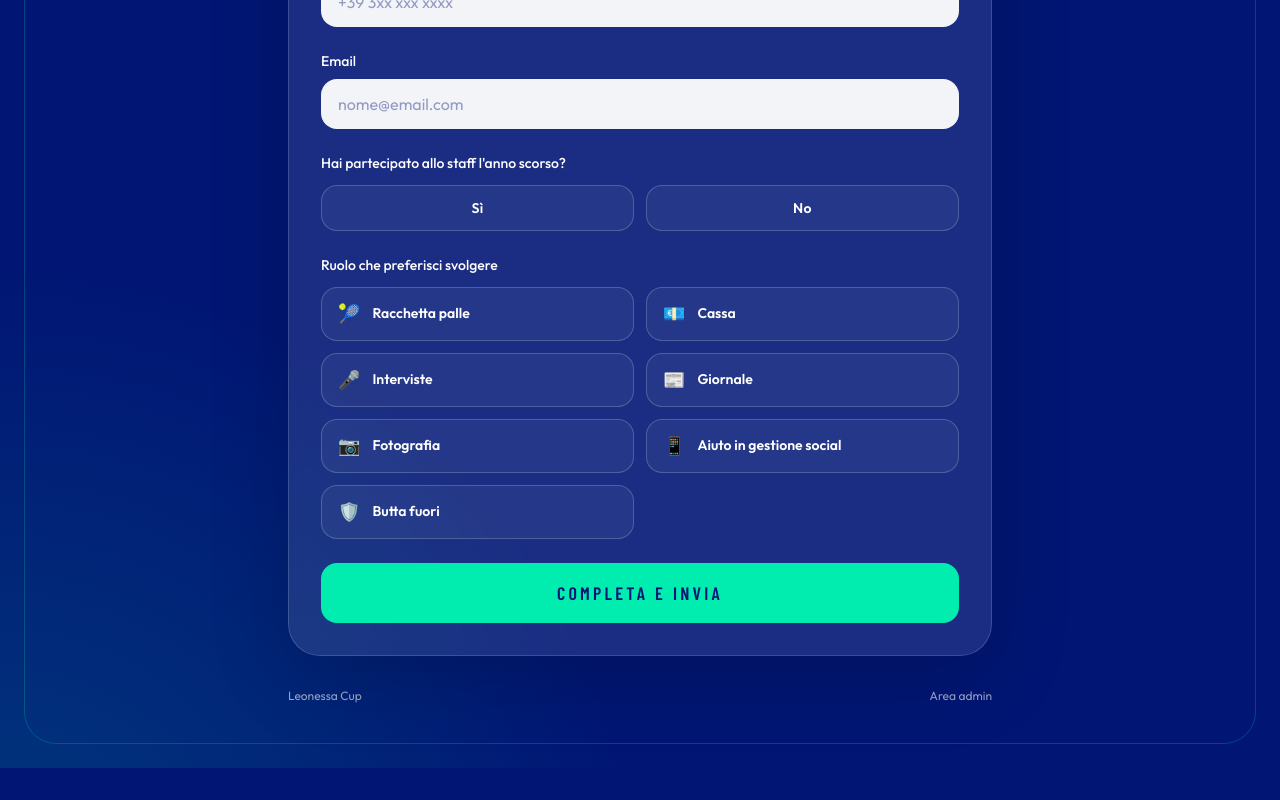
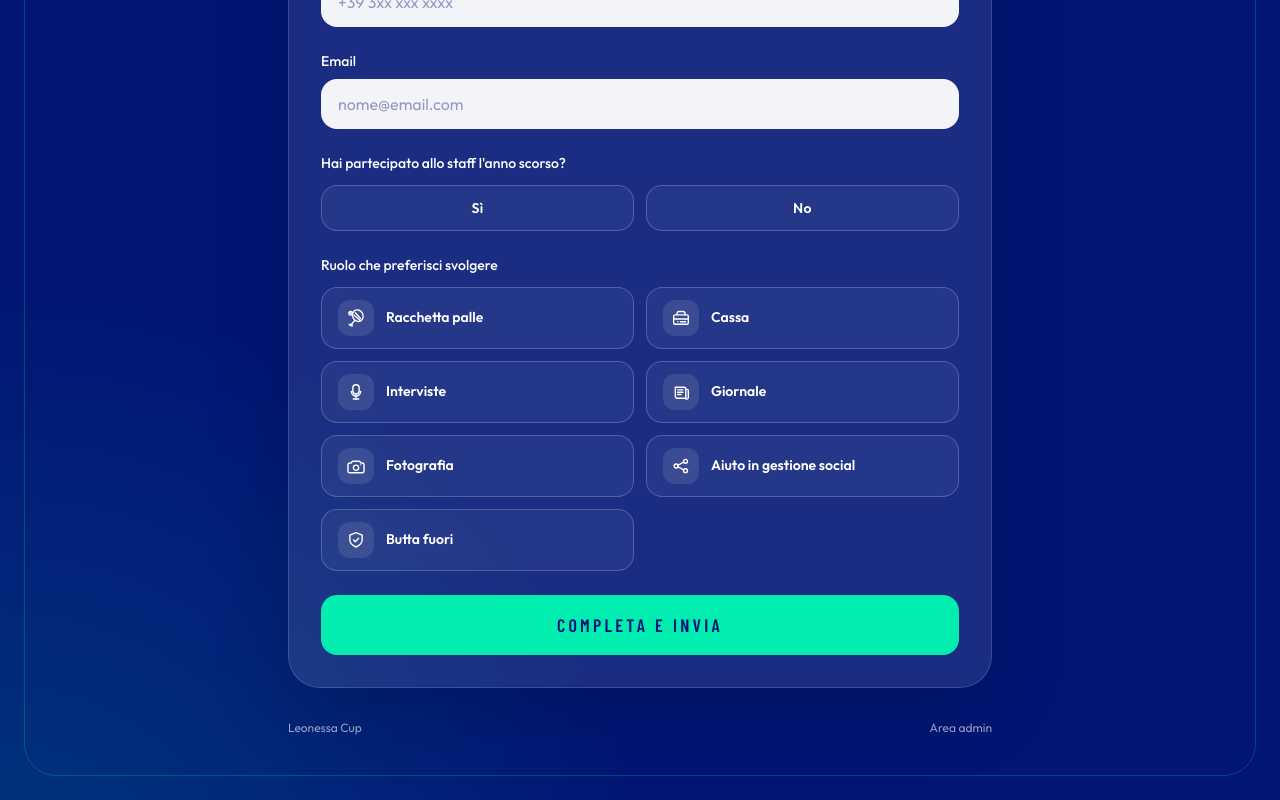
Before and after one commit to m8lamario/form-staff, a Next.js app: page / in a window 1280 px wide. Shown: the part 635-1435 px from the top of the page. Before the commit the page ends 1403 px from the top, so only its background shows below. Built offline with nearby package versions, Linux system fonts and the light colour scheme.

Commit message:
Replace staff role emojis with line icons
Role choices on the public form now use stroke SVG icons that inherit the button color, instead of emoji.

```diff
--- /dev/null
+++ b/components/RoleIcons.tsx
@@ -0,0 +1,117 @@
+import type { StaffRoleId } from "@/lib/staff";
+import type { ReactNode, SVGProps } from "react";
+
+type IconProps = SVGProps<SVGSVGElement>;
+
+function Icon({ children, ...props }: IconProps & { children: ReactNode }) {
+  return (
+    <svg
+      viewBox="0 0 24 24"
+      fill="none"
+      stroke="currentColor"
+      strokeWidth="1.7"
+      strokeLinecap="round"
+      strokeLinejoin="round"
+      aria-hidden
+      className="h-5 w-5 shrink-0"
+      {...props}
+    >
+      {children}
+    </svg>
+  );
+}
+
+function RacchettaPalleIcon() {
+  return (
+    <Icon>
+      <ellipse cx="14.2" cy="9.2" rx="6.2" ry="7.1" transform="rotate(-28 14.2 9.2)" />
+      <path d="M11.2 5.8 17.4 12.6" />
+      <path d="M9.8 8.6 16.6 14.8" />
+      <path d="M10.6 14.8 5.2 21.2" />
+      <path d="M3.8 19.8h3.4v2.1" />
+      <circle cx="5.6" cy="6.4" r="2.15" />
+      <path d="M4.4 5.2c.7.3 1.6.9 1.9 1.9" />
+    </Icon>
+  );
+}
+
+function CassaIcon() {
+  return (
+    <Icon>
+      <rect x="3.2" y="8.2" width="17.6" height="11.2" rx="1.8" />
+      <path d="M7.2 8.2V6.6A2.4 2.4 0 0 1 9.6 4.2h4.8a2.4 2.4 0 0 1 2.4 2.4v1.6" />
+      <path d="M3.2 13.2h17.6" />
+      <circle cx="8.2" cy="16.4" r="0.9" fill="currentColor" stroke="none" />
+      <path d="M11.4 16.4h6.2" />
+    </Icon>
+  );
+}
+
+function IntervisteIcon() {
+  return (
+    <Icon>
+      <rect x="8.2" y="3.2" width="7.6" height="11.2" rx="3.8" />
+      <path d="M6.4 11.2a5.6 5.6 0 0 0 11.2 0" />
+      <path d="M12 16.8v3.6" />
+      <path d="M8.8 20.4h6.4" />
+    </Icon>
+  );
+}
+
+function GiornaleIcon() {
+  return (
+    <Icon>
+      <path d="M5.2 6.2h10.4A2.2 2.2 0 0 1 17.8 8.4v11H7.2A2 2 0 0 1 5.2 17.4V6.2Z" />
+      <path d="M17.8 8.8h1.4A1.6 1.6 0 0 1 20.8 10.4v8.2a1.8 1.8 0 0 1-1.8 1.8h-1.2" />
+      <path d="M8 9.4h6.4" />
+      <path d="M8 12.2h6.4" />
+      <path d="M8 15h4.2" />
+    </Icon>
+  );
+}
+
+function FotografiaIcon() {
+  return (
+    <Icon>
+      <path d="M4.2 8.4h2.1l1.3-2.2h8.8l1.3 2.2h2.1A1.8 1.8 0 0 1 21.6 10.2v8A1.8 1.8 0 0 1 19.8 20H4.2A1.8 1.8 0 0 1 2.4 18.2v-8A1.8 1.8 0 0 1 4.2 8.4Z" />
+      <circle cx="12" cy="14.1" r="3.15" />
+      <path d="M17.8 10.6h.02" />
+    </Icon>
+  );
+}
+
+function SocialIcon() {
+  return (
+    <Icon>
+      <circle cx="6.2" cy="12" r="2.35" />
+      <circle cx="17.4" cy="6.4" r="2.35" />
+      <circle cx="17.4" cy="17.6" r="2.35" />
+      <path d="M8.3 11.1 15.2 7.4" />
+      <path d="M8.3 12.9 15.2 16.6" />
+    </Icon>
+  );
+}
+
+function ButtaFuoriIcon() {
+  return (
+    <Icon>
+      <path d="M12 3.2 19.4 6.2v5.3c0 4.4-3 7.2-7.4 8.9C7.6 18.7 4.6 15.9 4.6 11.5V6.2L12 3.2Z" />
+      <path d="M9.1 12.1 11.1 14.1 15.2 9.8" />
+    </Icon>
+  );
+}
+
+const ICONS: Record<StaffRoleId, () => ReactNode> = {
+  RACCHETTA_PALLE: RacchettaPalleIcon,
+  CASSA: CassaIcon,
+  INTERVISTE: IntervisteIcon,
+  GIORNALE: GiornaleIcon,
+  FOTOGRAFIA: FotografiaIcon,
+  SOCIAL: SocialIcon,
+  BUTTA_FUORI: ButtaFuoriIcon,
+};
+
+export function RoleIcon({ role }: { role: StaffRoleId }) {
+  const Glyph = ICONS[role];
+  return <Glyph />;
+}
--- a/components/StaffForm.tsx
+++ b/components/StaffForm.tsx
@@ -2,22 +2,13 @@
 
 import { FormEvent, useMemo, useState } from "react";
 import { useRouter } from "next/navigation";
+import { RoleIcon } from "@/components/RoleIcons";
 import {
   STAFF_ROLES,
   validateStaffPayload,
   type FieldErrors,
   type StaffRoleId,
 } from "@/lib/staff";
-
-const ROLE_ICONS: Record<StaffRoleId, string> = {
-  RACCHETTA_PALLE: "🎾",
-  CASSA: "💶",
-  INTERVISTE: "🎤",
-  GIORNALE: "📰",
-  FOTOGRAFIA: "📷",
-  SOCIAL: "📱",
-  BUTTA_FUORI: "🛡️",
-};
 
 type FormState = {
   firstName: string;
@@ -211,8 +202,13 @@ export function StaffForm() {
                 }`}
                 aria-pressed={selected}
               >
-                <span aria-hidden className="text-lg">
-                  {ROLE_ICONS[role.id]}
+                <span
+                  aria-hidden
+                  className={`flex h-9 w-9 items-center justify-center rounded-xl ${
+                    selected ? "bg-navy/10" : "bg-white/10"
+                  }`}
+                >
+                  <RoleIcon role={role.id} />
                 </span>
                 <span className="text-sm font-semibold leading-tight">
                   {role.label}
```
